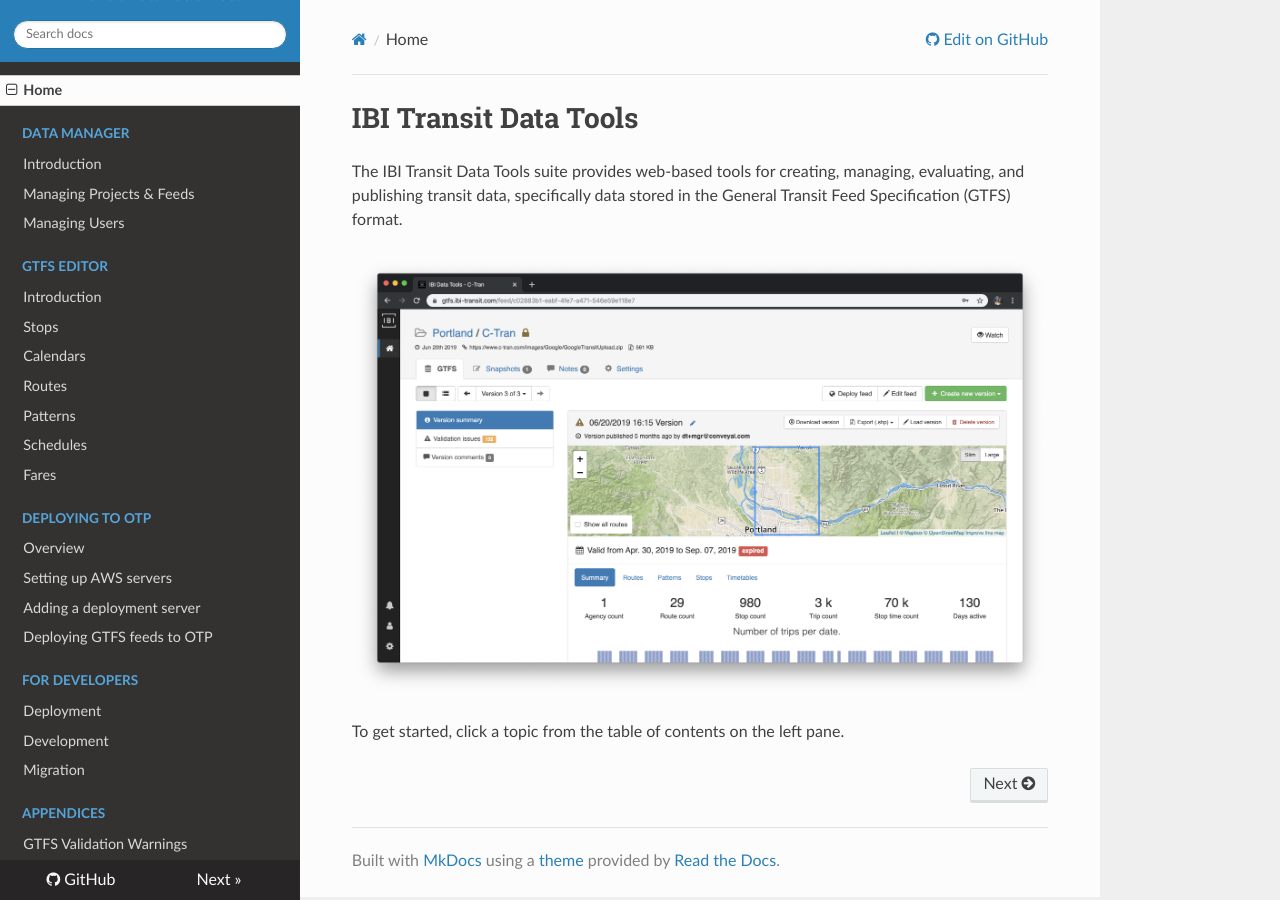
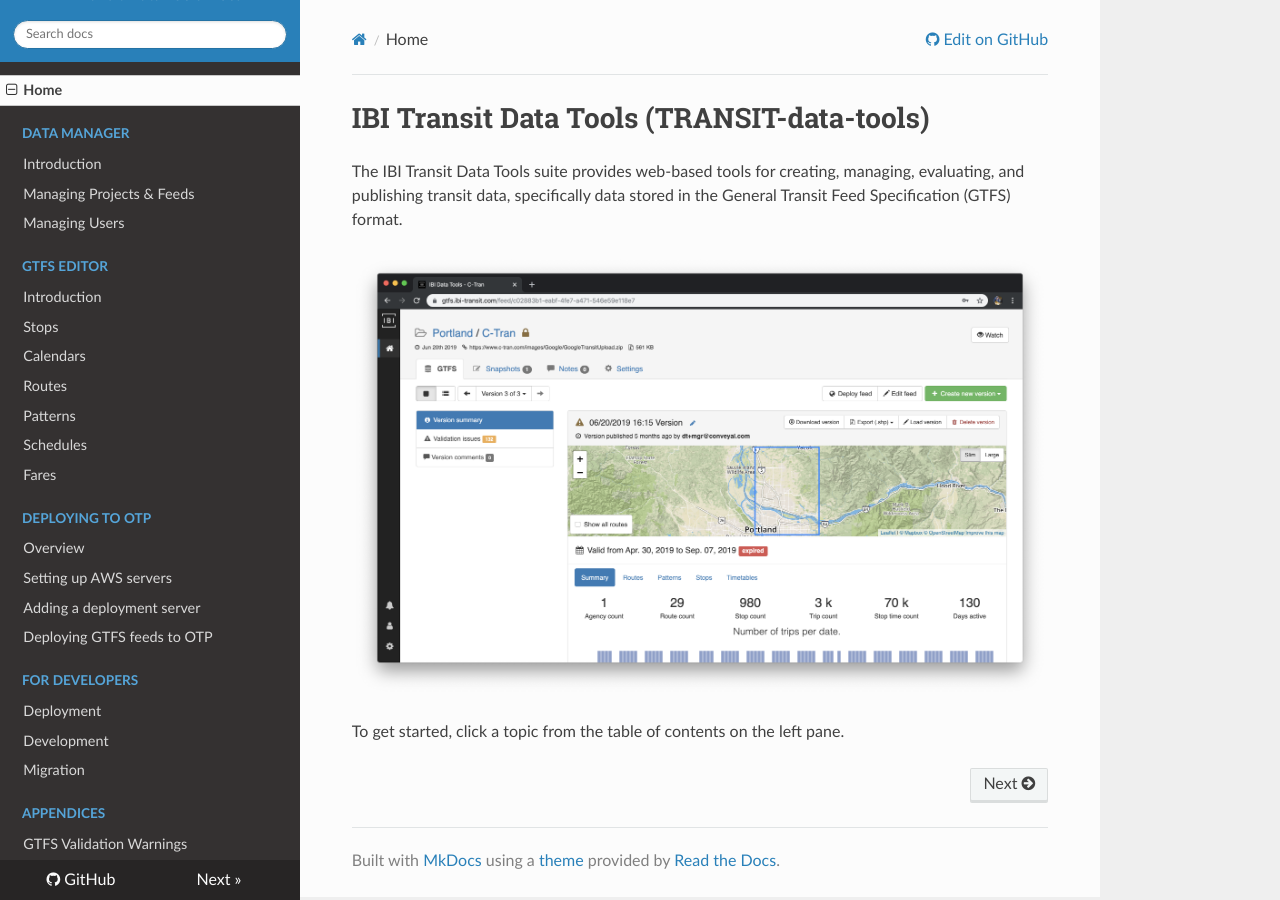
Before and after one commit to wtchen/datatools-ui, an MkDocs documentation site: the page built from docs/index.md, in a window 1280 px wide. Built offline with MkDocs 1.6.1, drawn with Linux system fonts in a browser that asks for light colours; nearby versions of some CDN libraries; old or Windows-style settings are respelled for this version of MkDocs.

Commit message:
Update index.md

```diff
--- a/docs/index.md
+++ b/docs/index.md
@@ -1,4 +1,4 @@
-# IBI Transit Data Tools
+# IBI Transit Data Tools (TRANSIT-data-tools)
 
 The IBI Transit Data Tools suite provides web-based tools for creating, managing, evaluating, and publishing transit data, specifically data stored in the General Transit Feed Specification (GTFS) format.
 
```
